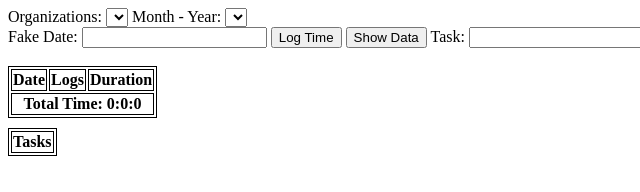
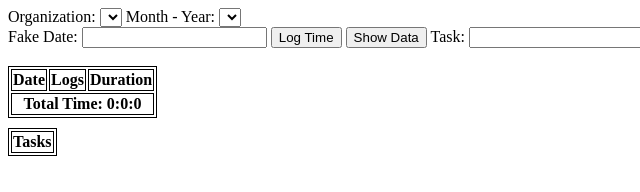
Before and after one commit to karamjeetdotnet/timetracker, a plain HTML site: page index.html in a window 1280 px wide. Shown: the full height of the page, 0-640 px from the left. Drawn offline with Linux system fonts and the light colour scheme.

Commit message:
changes tenant based

```diff
--- a/index.html
+++ b/index.html
@@ -348,7 +348,7 @@
 </head>
 
 <body>
-    <label for="organizationSelect">Organizations: </label> <select id="organizationSelect"></select>
+    <label for="organizationSelect">Organization: </label> <select id="organizationSelect"></select>
     <label for="monthYearSelect">Month - Year: </label> <select id="monthYearSelect"></select>
     <div class="no-print"><label for="fakeDate">Fake Date: </label> <input tite="format YYYY-MM-DD HH:mm:ss.sss"
             id="fakeDate"></input>
```
